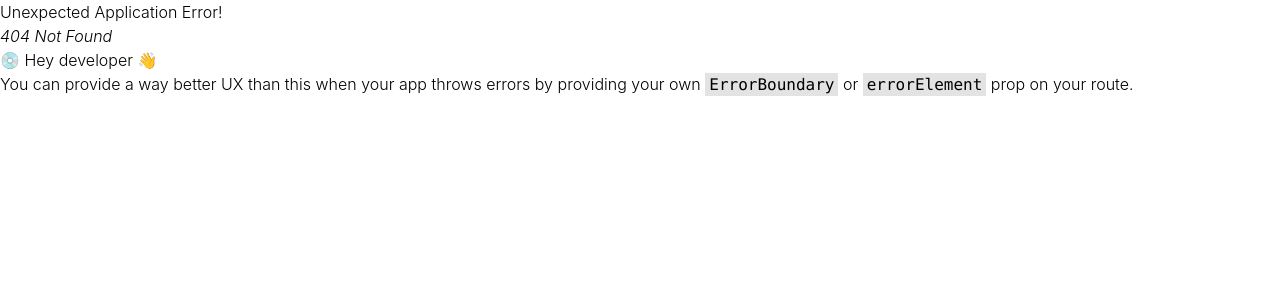
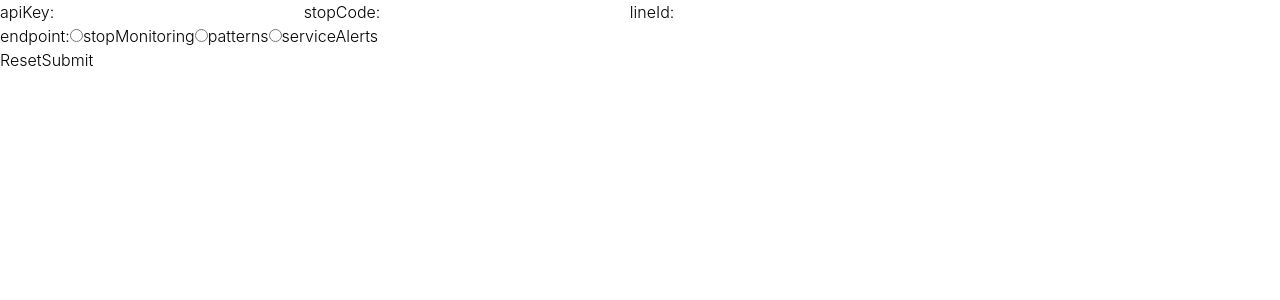
Before and after one commit to jalenng/muni-diy-display, a React (Vite) app: page /api-test in a window 1280 px wide. Before the commit this address had no page. Shown: the top 300 px of the page. Built offline with nearby package versions, Linux system fonts and the light colour scheme; a web font is replaced by a local one.

Commit message:
add swr and alerts hook

```diff
--- /dev/null
+++ b/src/hooks/useAlerts.tsx
@@ -0,0 +1,65 @@
+import useSWR from "swr";
+import { fetchServiceAlerts } from "../api/511";
+import { useMemo } from "react";
+
+interface useAlertsParams {
+  apiKey: string;
+  stopIds: string[];
+  refreshInterval?: number;
+}
+
+export function useAlerts({
+  apiKey,
+  stopIds,
+  refreshInterval = 300,
+}: useAlertsParams) {
+  const {
+    data,
+    error,
+    isLoading,
+  }: { data: unknown; error: unknown; isLoading: boolean } = useSWR(
+    "511/fetchServiceAlerts",
+    () => fetchServiceAlerts({ apiKey: apiKey }),
+    { refreshInterval }
+  );
+
+  // Helper functions
+  const checkIfInActivePeriods = (activePeriods) => {
+    const currentEpochTime = Date.now() / 1000;
+    return activePeriods.some((period) => {
+      return period?.Start < currentEpochTime && period?.End > currentEpochTime;
+    });
+  };
+
+  const checkIfIsInformedEntity = (informedEntities, stopIds) => {
+    return informedEntities.some(
+      (informedEntity) =>
+        informedEntity?.AgencyId === "SF" &&
+        (stopIds.length === 0 || stopIds.includes(informedEntity?.StopId))
+    );
+  };
+
+  const parsedAlerts = useMemo(() => {
+    const activeAlerts =
+      data?.Entities?.filter((entity) => {
+        const { ActivePeriods, InformedEntities } = entity?.Alert ?? [];
+        return (
+          checkIfInActivePeriods(ActivePeriods) &&
+          checkIfIsInformedEntity(InformedEntities, stopIds)
+        );
+      }) ?? [];
+
+    return activeAlerts.map((entity) => {
+      const stopId = entity?.Alert?.InformedEntities?.stopId;
+      const message = entity?.Alert?.HeaderText?.Translations?.find(
+        (translation) => translation?.Language === "en"
+      )?.Text;
+      return {
+        stopId,
+        message,
+      };
+    });
+  }, [data, stopIds]);
+
+  return { data: parsedAlerts, error, isLoading };
+}
--- /dev/null
+++ b/src/routes/APITest.tsx
@@ -0,0 +1,65 @@
+import {
+  fetchPatterns,
+  fetchServiceAlerts,
+  fetchStopMonitoringData,
+} from "../api/511";
+
+function APITest() {
+  const handleSubmit = async (e) => {
+    e.preventDefault();
+
+    const form = e.target;
+    const formData = new FormData(form);
+    const { endpoint, ...rest } = Object.fromEntries(formData.entries());
+
+    let result;
+
+    switch (endpoint) {
+      case "stopMonitoring":
+        result = await fetchStopMonitoringData(rest);
+        break;
+      case "patterns":
+        result = await fetchPatterns(rest);
+        break;
+      case "serviceAlerts":
+        result = await fetchServiceAlerts(rest);
+        break;
+    }
+
+    console.log("result", result);
+  };
+
+  return (
+    <form onSubmit={handleSubmit}>
+      <label>
+        apiKey: <input name="apiKey" defaultValue="" />
+      </label>
+      <label>
+        stopCode: <input name="stopCode" defaultValue="" />
+      </label>
+      <label>
+        lineId: <input name="lineId" defaultValue="" />
+      </label>
+
+      <p>
+        endpoint:
+        <label>
+          <input type="radio" name="endpoint" value="stopMonitoring" />
+          stopMonitoring
+        </label>
+        <label>
+          <input type="radio" name="endpoint" value="patterns" />
+          patterns
+        </label>
+        <label>
+          <input type="radio" name="endpoint" value="serviceAlerts" />
+          serviceAlerts
+        </label>
+      </p>
+      <button type="reset">Reset</button>
+      <button type="submit">Submit</button>
+    </form>
+  );
+}
+
+export default APITest;
--- /dev/null
+++ b/src/routes/SWRTest.tsx
@@ -0,0 +1,50 @@
+import { useState } from "react";
+import { useAlerts } from "../hooks/useAlerts";
+
+function SWRTest() {
+  const [apiKey, setApiKey] = useState("");
+  const [stopIds, setStopIds] = useState([]);
+  const { data, error, isLoading } = useAlerts({ apiKey, stopIds });
+
+  const handleSubmit = async (e) => {
+    e.preventDefault();
+
+    const form = e.target;
+    const formData = new FormData(form);
+    const { apiKey, stopIds } = Object.fromEntries(formData.entries());
+    setApiKey(apiKey);
+    setStopIds(JSON.parse(`[${stopIds}]`).map((val) => String(val)));
+  };
+
+  return (
+    <div className="p-1">
+      <form onSubmit={handleSubmit} className="border border-black">
+        <label>
+          apiKey: <input name="apiKey" defaultValue="" />
+        </label>
+        <label>
+          stopIds: <input name="stopIds" defaultValue="" />
+        </label>
+        <button type="reset">Reset</button>
+        <button type="submit">Submit</button>
+      </form>
+
+      <div>
+        <h1>data</h1>
+        {JSON.stringify(data)}
+      </div>
+
+      <div>
+        <h1>error</h1>
+        {JSON.stringify(error)}
+      </div>
+
+      <div>
+        <h1>isLoading</h1>
+        {isLoading}
+      </div>
+    </div>
+  );
+}
+
+export default SWRTest;
--- a/src/routes/Sign.tsx
+++ b/src/routes/Sign.tsx
@@ -2,15 +2,27 @@ import { useEffect, useMemo, useState } from "react";
 import Predictions from "../screens/Predictions";
 import { useSearchParams } from "react-router-dom";
 import Alert from "../screens/Alert";
+import { useAlerts } from "../hooks/useAlerts";
 
 function Sign() {
-  let [searchParams, _] = useSearchParams();
+  const [searchParams] = useSearchParams();
 
-  const stopIds = searchParams.get("stops");
-  const alertRoutes = searchParams.get("alerts");
+  const apiKey = searchParams.get("apiKey") ?? "";
+  const stopIds = searchParams.get("stopIds")?.split(",") ?? [];
 
   const [screenDataIdx, setScreenDataIdx] = useState(0);
-  const screenData = ["prediction", "alert"];
+
+  const { data: alertsData } = useAlerts({ apiKey, stopIds });
+
+  const screenData = useMemo(
+    () => [
+      ...alertsData.map((alertData) => ({
+        screenType: "alert",
+        data: alertData,
+      })),
+    ],
+    [alertsData]
+  );
 
   const currentScreenData = useMemo(
     () => screenData[screenDataIdx],
@@ -29,9 +41,9 @@ function Sign() {
 
   return (
     <div className="w-screen h-screen">
-      {currentScreenData === "prediction" && (
+      {currentScreenData?.screenType === "prediction" && (
         <Predictions
-          stopId={stopIds}
+          stopId={stopIds[0]}
           data={[
             {
               isRapid: true,
@@ -42,7 +54,9 @@ function Sign() {
           ]}
         />
       )}
-      {currentScreenData === "alert" && <Alert message="lalalalalal" />}
+      {currentScreenData?.screenType === "alert" && (
+        <Alert message={currentScreenData.data.message} />
+      )}
     </div>
   );
 }
```
Also changed, not shown: src/main.tsx (+10 -0 lines), src/types/api.ts (+11 -0 lines), src/hooks/usePredictions.tsx (added).
